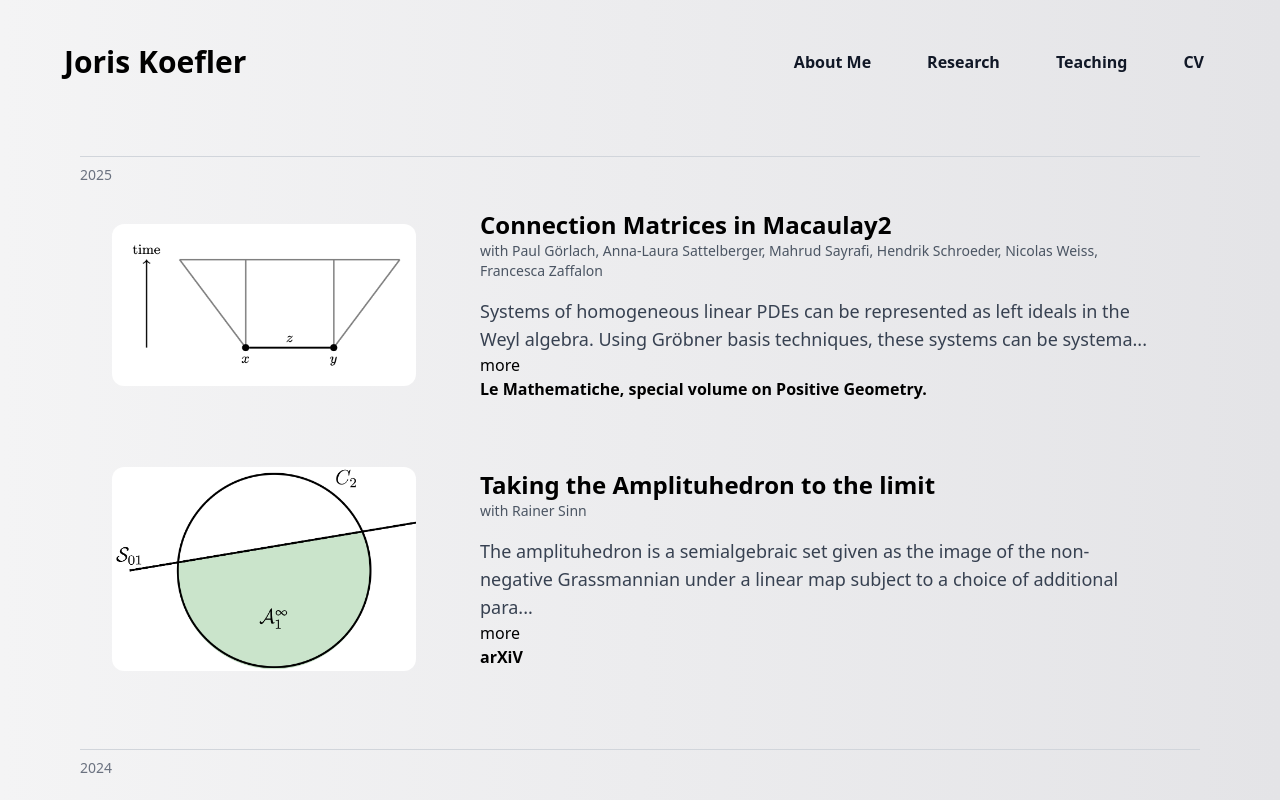
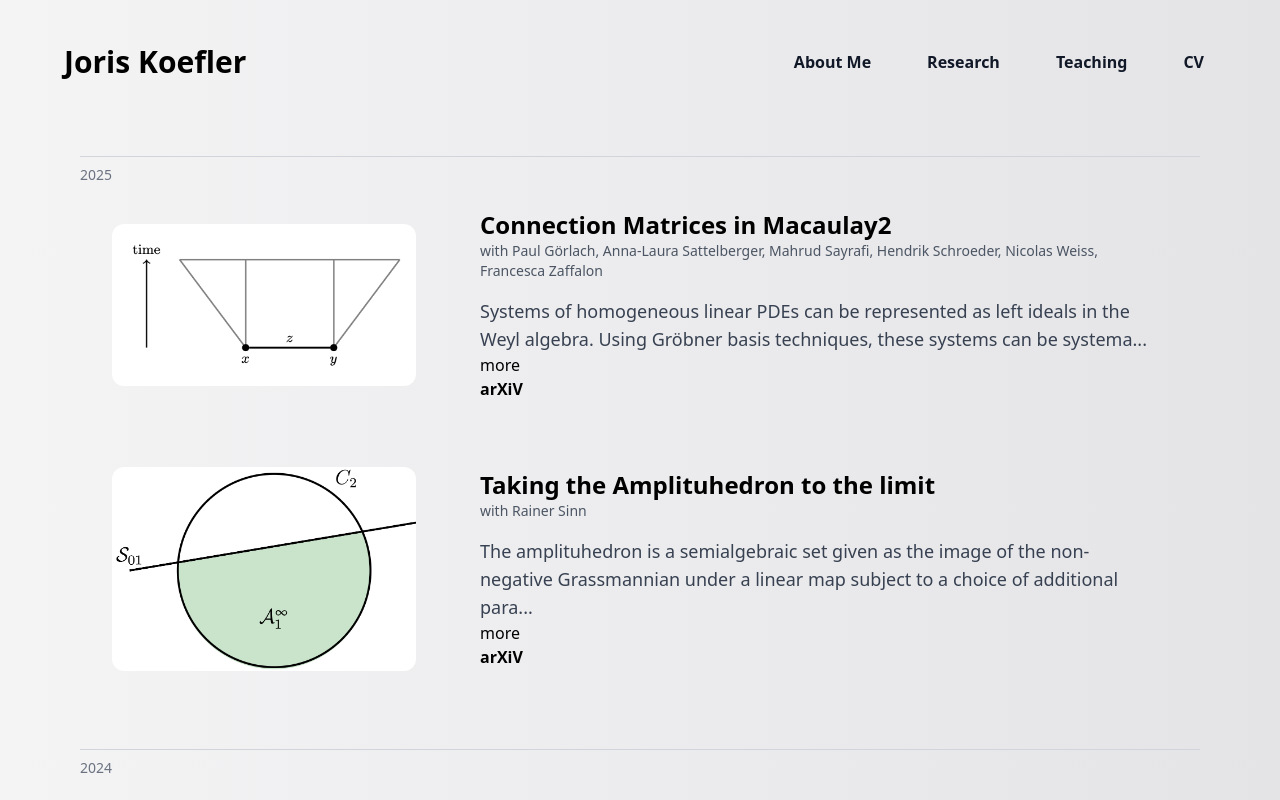
Before and after one commit to jkoefler/academicwebsite, a Next.js app: page /research in a window 1280 px wide. Shown: the top 800 px of the page. Built offline with nearby package versions, Linux system fonts and the light colour scheme.

Commit message:
typo for arxiv

```diff
--- a/app/components/Publications.js
+++ b/app/components/Publications.js
@@ -7,8 +7,9 @@ export default function Publications() {
   const papers25 = [
     {title: "Connection Matrices in Macaulay2",
     abstract: "Systems of homogeneous linear PDEs can be represented as left ideals in the Weyl algebra. Using Gröbner basis techniques, these systems can be systematically encoded by connection matrices. In fundamental particle physics and theoretical cosmology, when investigating scattering amplitudes and cosmological correlators, they turn up as systems of differential equations in matrix form. We explain the implementation of our package ConnectionMatrices in Macaulay2 and showcase a few examples from physics.",
-    coauthors: "Paul Görlach, Anna-Laura Sattelberger, Mahrud Sayrafi, Hendrik Schroeder, Nicolas Weiss, Francesca Zaffalon", link: "https://arxiv.org/abs/2504.01362",
-    link_title: "Le Mathematiche, special volume on Positive Geometry.",
+    coauthors: "Paul Görlach, Anna-Laura Sattelberger, Mahrud Sayrafi, Hendrik Schroeder, Nicolas Weiss, Francesca Zaffalon",
+    link: "https://arxiv.org/abs/2504.01362",
+    link_title: "arXiV",
     image:"connectionMatrices" },
 
     {title: "Taking the Amplituhedron to the limit",
```
